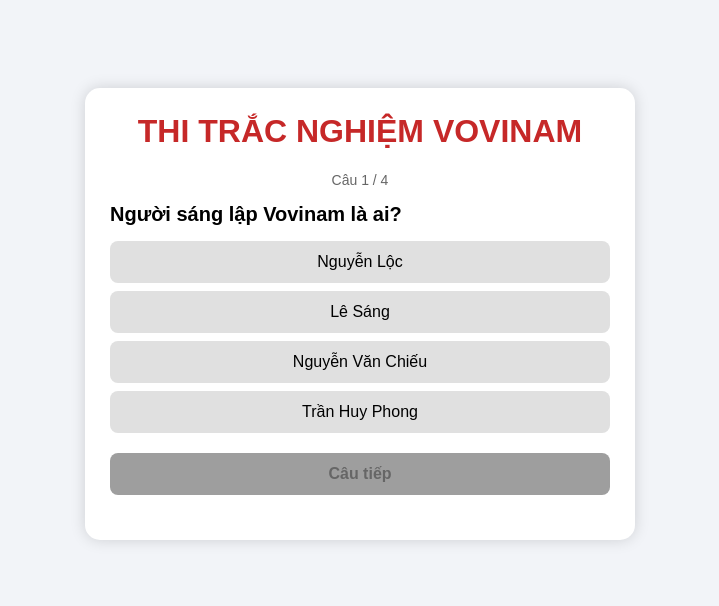
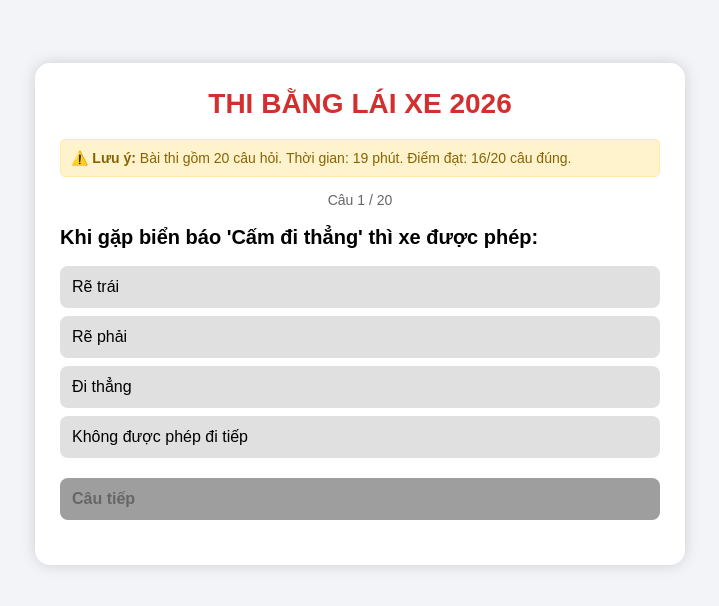
Before and after one commit to Sakura-baby-1/vovinam-quiz, a plain HTML site: page index.html in a window 1280 px wide. Shown: the part 106-712 px from the top of the page, without its empty margins (280-999 px from the left). Drawn offline with Linux system fonts and the light colour scheme.

Commit message:
Update to driving license test 2026

```diff
--- a/index.html
+++ b/index.html
@@ -2,7 +2,7 @@
 <html lang="vi">
 <head>
 <meta charset="UTF-8">
-<title>Thi Vovinam</title>
+<title>Thi Bằng Lái Xe 2026</title>
 
 <style>
 body{
@@ -17,7 +17,7 @@
 }
 
 .container{
-  width:500px;
+  width:600px;
   background:white;
   padding:25px;
   border-radius:15px;
@@ -26,14 +26,17 @@
 
 h1{
   text-align:center;
-  color:#c62828;
+  color:#d32f2f;
   margin-top:0;
+  font-size:28px;
+  font-weight:bold;
 }
 
 .question{
   font-size:20px;
   margin-bottom:15px;
   font-weight:bold;
+  line-height:1.4;
 }
 
 .btn{
@@ -47,6 +50,7 @@
   cursor:pointer;
   font-size:16px;
   transition:0.2s;
+  text-align:left;
 }
 
 .btn:hover{
@@ -90,13 +94,27 @@
   margin-bottom:15px;
   font-size:14px;
 }
+
+.warning{
+  background:#fff3cd;
+  border:1px solid #ffeaa7;
+  color:#856404;
+  padding:10px;
+  border-radius:5px;
+  margin-bottom:15px;
+  font-size:14px;
+}
 </style>
 </head>
 
 <body>
 
 <div class="container">
-  <h1>THI TRẮC NGHIỆM VOVINAM</h1>
+  <h1>THI BẰNG LÁI XE 2026</h1>
+
+  <div class="warning">
+    ⚠️ <strong>Lưu ý:</strong> Bài thi gồm 20 câu hỏi. Thời gian: 19 phút. Điểm đạt: 16/20 câu đúng.
+  </div>
 
   <div class="progress" id="progress"></div>
   <div class="question" id="question"></div>
@@ -112,24 +130,104 @@
 <script>
 const questions = [
   {
-    question: "Người sáng lập Vovinam là ai?",
-    options: ["Nguyễn Lộc", "Lê Sáng", "Nguyễn Văn Chiếu", "Trần Huy Phong"],
+    question: "Khi gặp biển báo 'Cấm đi thẳng' thì xe được phép:",
+    options: ["Rẽ trái", "Rẽ phải", "Đi thẳng", "Không được phép đi tiếp"],
+    correct: 3
+  },
+  {
+    question: "Tốc độ tối đa cho phép trên đường cao tốc là:",
+    options: ["60 km/h", "80 km/h", "100 km/h", "120 km/h"],
+    correct: 3
+  },
+  {
+    question: "Khi lái xe trên đường mưa, tài xế cần:",
+    options: ["Tăng tốc để qua nhanh", "Giảm tốc độ và tăng khoảng cách", "Bật đèn pha", "Đi sát xe trước"],
+    correct: 1
+  },
+  {
+    question: "Biển báo hình tròn có nền xanh dương là biển:",
+    options: ["Cấm", "Hiệu lệnh", "Chỉ dẫn", "Nguy hiểm"],
+    correct: 1
+  },
+  {
+    question: "Khi gặp đèn tín hiệu vàng, tài xế phải:",
+    options: ["Tăng tốc vượt qua", "Dừng lại ngay", "Chuẩn bị dừng nếu an toàn", "Tiếp tục đi"],
+    correct: 2
+  },
+  {
+    question: "Nồng độ cồn tối đa cho phép trong máu là:",
+    options: ["0 mg/100ml", "50 mg/100ml", "80 mg/100ml", "Không có giới hạn"],
     correct: 0
   },
   {
-    question: "Vovinam ra đời năm nào?",
-    options: ["1938", "1945", "1954", "1975"],
+    question: "Khi chuyển làn đường, tài xế cần:",
+    options: ["Quan sát gương chiếu hậu", "Bật đèn xi nhan", "Giảm tốc độ", "Tất cả các ý trên"],
+    correct: 3
+  },
+  {
+    question: "Biển báo 'Đường hẹp trái' có ý nghĩa:",
+    options: ["Đường rộng bên trái", "Đường hẹp bên trái", "Cấm rẽ trái", "Chỉ đường một chiều"],
+    correct: 1
+  },
+  {
+    question: "Khi đỗ xe trên đường dốc, cần:",
+    options: ["Chỉ cần kéo phanh tay", "Chèn bánh xe và kéo phanh tay", "Không cần làm gì", "Bật đèn cảnh báo"],
+    correct: 1
+  },
+  {
+    question: "Tài xế có được phép sử dụng điện thoại khi lái xe không?",
+    options: ["Được, nếu dùng loa ngoài", "Không được trong mọi trường hợp", "Được khi dừng đèn đỏ", "Được nếu cầm tay"],
+    correct: 1
+  },
+  {
+    question: "Khi gặp xe ưu tiên (có đèn xanh đỏ), tài xế phải:",
+    options: ["Vượt qua nhanh", "Nhường đường", "Đi song song", "Bấm còi"],
+    correct: 1
+  },
+  {
+    question: "Tốc độ tối thiểu trên đường cao tốc là:",
+    options: ["30 km/h", "50 km/h", "60 km/h", "70 km/h"],
+    correct: 2
+  },
+  {
+    question: "Biển báo 'Cấm dừng và đỗ xe' có hình:",
+    options: ["Hình tròn đỏ", "Hình vuông vàng", "Hình tam giác vàng", "Hình chữ nhật xanh"],
     correct: 0
   },
   {
-    question: "Võ Việt Nam còn được gọi là gì?",
-    options: ["Vovinam Viet Vo Dao", "Vovinam Vo Dao", "Vo Viet Nam", "Vovinam"],
+    question: "Khi lái xe vào ban đêm, cần:",
+    options: ["Tắt đèn pha", "Bật đèn pha", "Bật đèn cốt", "Không cần đèn"],
     correct: 1
   },
   {
-    question: "Vovinam là bộ môn võ của nước nào?",
-    options: ["Thái Lan", "Hàn Quốc", "Việt Nam", "Trung Quốc"],
+    question: "Khoảng cách an toàn tối thiểu với xe phía trước là:",
+    options: ["5 giây", "3 giây", "1 giây", "10 giây"],
+    correct: 1
+  },
+  {
+    question: "Khi gặp sương mù dày, tài xế nên:",
+    options: ["Tăng tốc", "Giảm tốc và bật đèn sương mù", "Đi sát xe trước", "Bật đèn pha cao"],
+    correct: 1
+  },
+  {
+    question: "Biển báo 'Chú ý trẻ em' có hình:",
+    options: ["Hình vuông", "Hình tròn", "Hình tam giác", "Hình chữ nhật"],
     correct: 2
+  },
+  {
+    question: "Tài xế có được phép vượt xe ở đoạn đường cong không?",
+    options: ["Được", "Không được", "Được nếu thấy rõ", "Được khi có biển cho phép"],
+    correct: 1
+  },
+  {
+    question: "Khi xe bị hỏng trên đường cao tốc, cần:",
+    options: ["Đẩy xe ra lề đường", "Đặt biển cảnh báo và gọi cứu hộ", "Tiếp tục lái", "Đỗ xe giữa đường"],
+    correct: 1
+  },
+  {
+    question: "Tuổi tối thiểu để thi bằng lái xe B2 là:",
+    options: ["16 tuổi", "18 tuổi", "21 tuổi", "25 tuổi"],
+    correct: 1
   }
 ];
 
@@ -188,14 +286,14 @@
     document.getElementById("nextBtn").style.display = "none";
 
     let percentage = Math.round((score / questions.length) * 100);
-    document.getElementById("result").innerText =
-      "Điểm của bạn: " + score + "/" + questions.length + " (" + percentage + "%)";
+    let resultText = "Điểm của bạn: " + score + "/" + questions.length + " (" + percentage + "%)";
 
-    if(score === questions.length){
+    if(score >= 16){
+      document.getElementById("result").innerText = resultText + "\n🎉 ĐẠT - Chúc mừng bạn đã thi đỗ!";
       document.getElementById("result").style.color = "#4caf50";
-      document.getElementById("result").innerText += "\n🎉 Xuất sắc!";
-    } else if(score >= questions.length * 0.7){
-      document.getElementById("result").style.color = "#2196f3";
+    } else {
+      document.getElementById("result").innerText = resultText + "\n❌ TRƯỢT - Cần ôn tập thêm!";
+      document.getElementById("result").style.color = "#f44336";
     }
   }
 }
```
